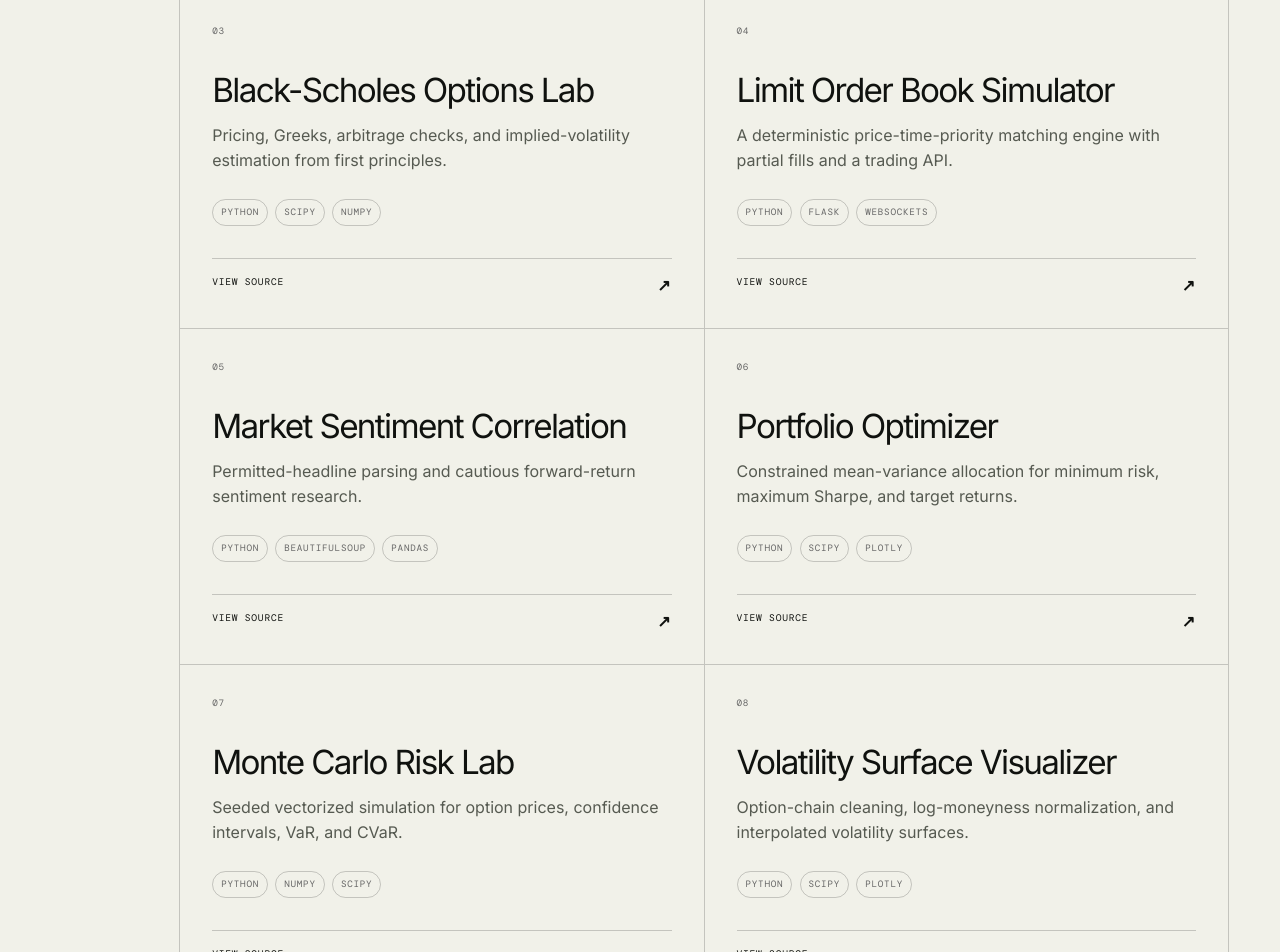
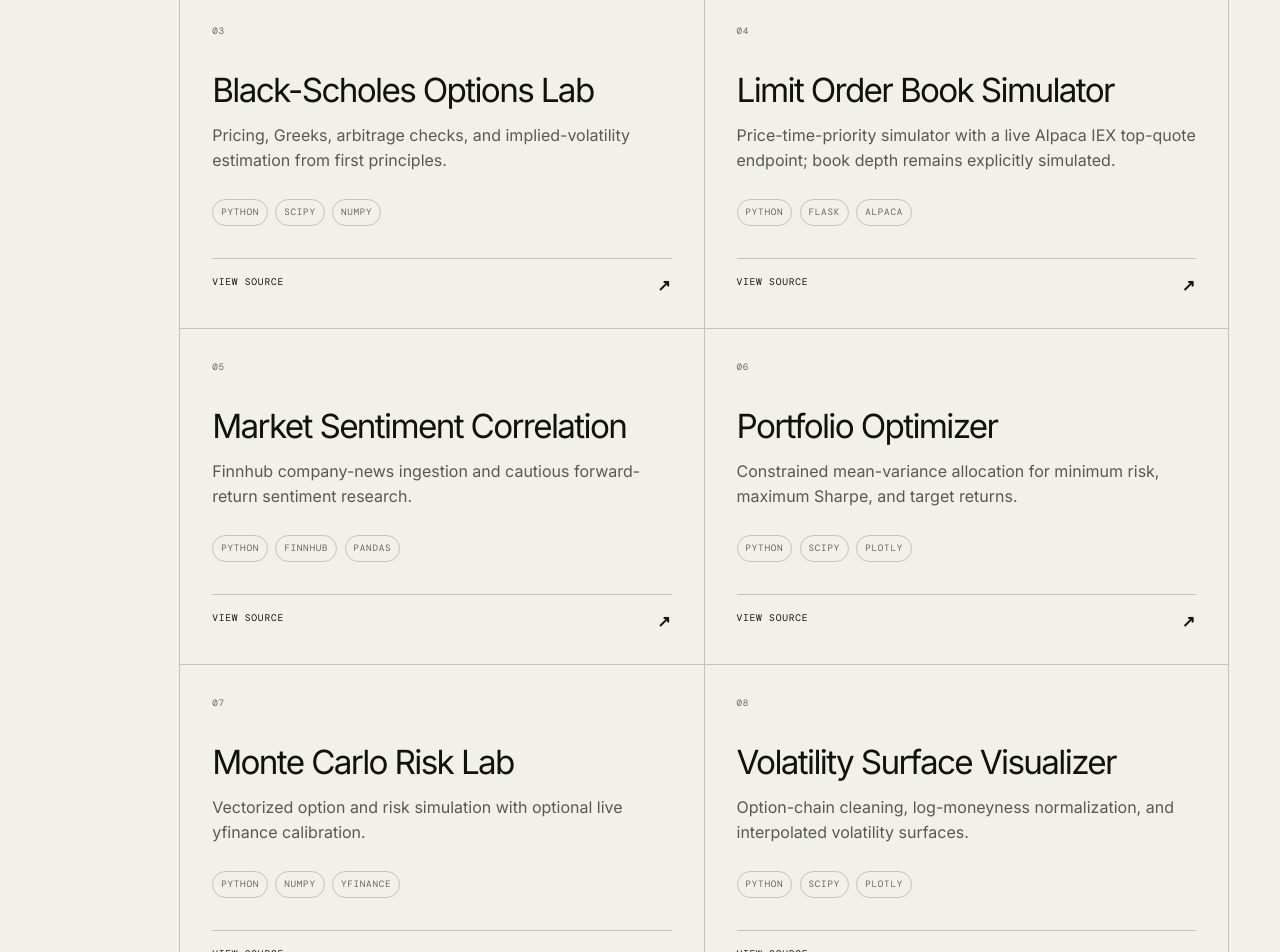
Before and after one commit to aaraven99/portfolio, a Next.js app in the folder Portfolio/: page / in a window 1280 px wide. Shown: the part 6480-7432 px from the top of the page. Built offline with nearby package versions, Linux system fonts and the light colour scheme; a web font is replaced by a local one.

Commit message:
Describe live quant data integrations

```diff
--- a/Portfolio/app/content.ts
+++ b/Portfolio/app/content.ts
@@ -54,13 +54,13 @@ export const portfolio = {
     { title: "Quant Backtesting Engine", summary: "Execution-aware backtesting with transaction costs, timing safeguards, and risk reporting.", technologies: ["Python", "pandas", "NumPy"], github: "https://github.com/aaraven99/quant-backtesting-engine" },
     { title: "Pairs Trading System", summary: "Cointegration screening, hedge-adjusted spread signals, and paper-only order workflows.", technologies: ["Python", "statsmodels", "Alpaca"], github: "https://github.com/aaraven99/pairs-trading-system" },
     { title: "Black-Scholes Options Lab", summary: "Pricing, Greeks, arbitrage checks, and implied-volatility estimation from first principles.", technologies: ["Python", "SciPy", "NumPy"], github: "https://github.com/aaraven99/black-scholes-options-lab" },
-    { title: "Limit Order Book Simulator", summary: "A deterministic price-time-priority matching engine with partial fills and a trading API.", technologies: ["Python", "Flask", "WebSockets"], github: "https://github.com/aaraven99/limit-order-book-simulator" },
-    { title: "Market Sentiment Correlation", summary: "Permitted-headline parsing and cautious forward-return sentiment research.", technologies: ["Python", "BeautifulSoup", "pandas"], github: "https://github.com/aaraven99/market-sentiment-correlation" },
+    { title: "Limit Order Book Simulator", summary: "Price-time-priority simulator with a live Alpaca IEX top-quote endpoint; book depth remains explicitly simulated.", technologies: ["Python", "Flask", "Alpaca"], github: "https://github.com/aaraven99/limit-order-book-simulator" },
+    { title: "Market Sentiment Correlation", summary: "Finnhub company-news ingestion and cautious forward-return sentiment research.", technologies: ["Python", "Finnhub", "pandas"], github: "https://github.com/aaraven99/market-sentiment-correlation" },
     { title: "Portfolio Optimizer", summary: "Constrained mean-variance allocation for minimum risk, maximum Sharpe, and target returns.", technologies: ["Python", "SciPy", "Plotly"], github: "https://github.com/aaraven99/markowitz-portfolio-optimizer" },
-    { title: "Monte Carlo Risk Lab", summary: "Seeded vectorized simulation for option prices, confidence intervals, VaR, and CVaR.", technologies: ["Python", "NumPy", "SciPy"], github: "https://github.com/aaraven99/monte-carlo-risk-lab" },
+    { title: "Monte Carlo Risk Lab", summary: "Vectorized option and risk simulation with optional live yfinance calibration.", technologies: ["Python", "NumPy", "yfinance"], github: "https://github.com/aaraven99/monte-carlo-risk-lab" },
     { title: "Volatility Surface Visualizer", summary: "Option-chain cleaning, log-moneyness normalization, and interpolated volatility surfaces.", technologies: ["Python", "SciPy", "Plotly"], github: "https://github.com/aaraven99/volatility-surface-visualizer" },
     { title: "Fama-French Factor Model", summary: "Three-factor return attribution and alpha-significance testing.", technologies: ["Python", "statsmodels", "pandas"], github: "https://github.com/aaraven99/fama-french-factor-model" },
-    { title: "Real-Time Market Dashboard", summary: "Responsive market interface with mock streaming, price statistics, and moving averages.", technologies: ["React", "TypeScript", "Recharts"], github: "https://github.com/aaraven99/realtime-market-dashboard" },
+    { title: "Real-Time Market Dashboard", summary: "Live yfinance intraday stream, price statistics, and moving averages through a local credential-safe relay.", technologies: ["React", "TypeScript", "yfinance"], github: "https://github.com/aaraven99/realtime-market-dashboard" },
   ],
   skills: [
     { name: "Python", domain: "Code", level: 88 },
```
